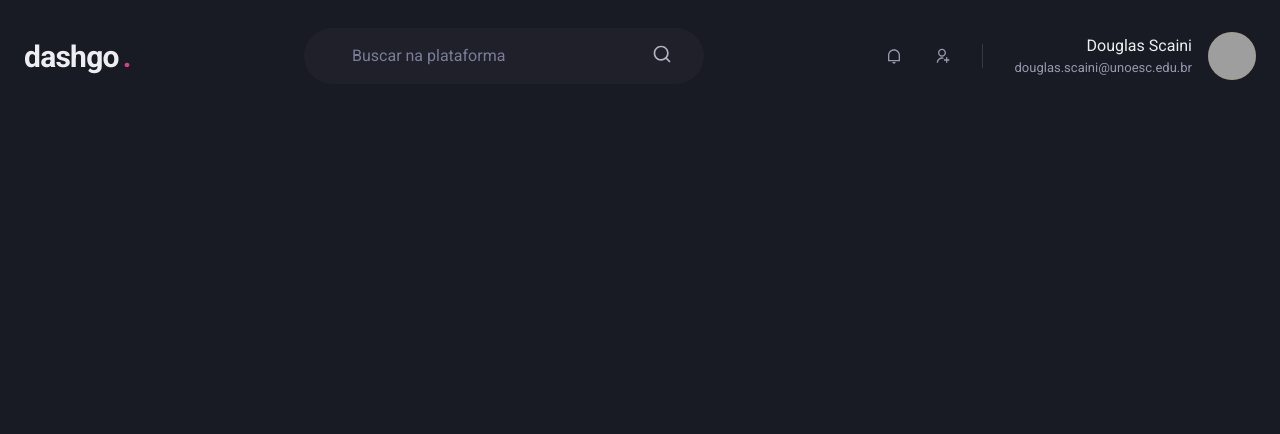
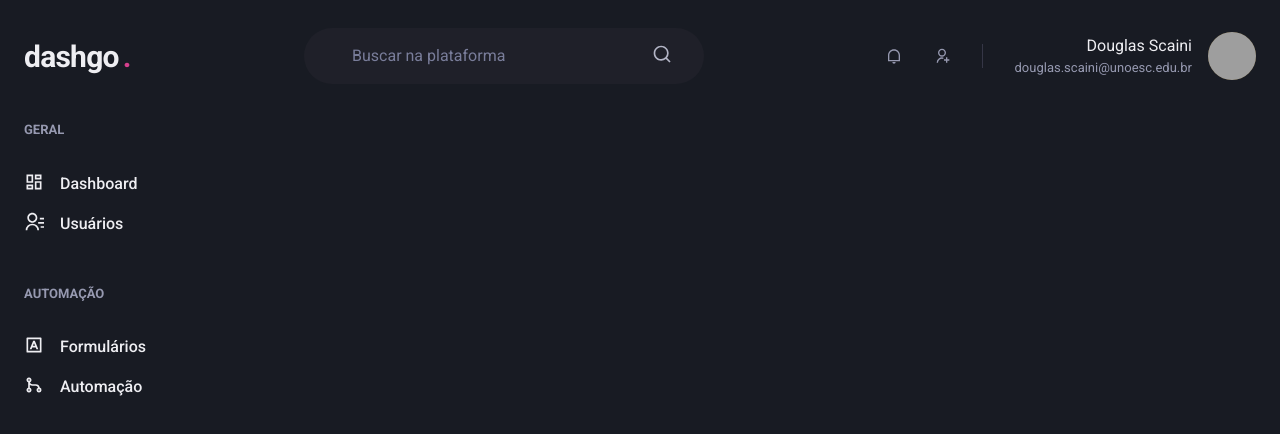
Before and after one commit to douglasscaini/dashgo, a Next.js app: page /dashboard in a window 1280 px wide. Shown: the top 434 px of the page. Built offline with nearby package versions, Linux system fonts and the light colour scheme; grey boxes are pictures that could not be loaded.

Commit message:
feat: Create Sidebar

```diff
--- a/src/components/Header.tsx
+++ b/src/components/Header.tsx
@@ -3,7 +3,7 @@
 
 export function Header() {
   return (
-    <Flex as="header" w="100%" maxWidth={1400} h="20" mx="auto" mt="4" px="6" align="center">
+    <Flex as="header" w="100%" maxWidth={1480} h="20" mx="auto" mt="4" px="6" align="center">
       <Text fontSize="3xl" fontWeight="bold" letterSpacing="tight" w="64">
         dashgo
         <Text as="span" ml="1" color="pink.500">
--- /dev/null
+++ b/src/components/Sidebar.tsx
@@ -0,0 +1,52 @@
+import { Box, Stack, Text, Link, Icon } from "@chakra-ui/react";
+import { RiContactsLine, RiDashboardLine, RiGitMergeLine, RiInputMethodLine } from "react-icons/ri";
+
+export function SideBar() {
+  return (
+    <Box as="aside" w="64" mr="8">
+      <Stack spacing="12" align="flex-start">
+        <Box>
+          <Text fontWeight="bold" color="gray.300" fontSize="small">
+            GERAL
+          </Text>
+          <Stack spacing="4" mt="8" align="stretch">
+            <Link display="flex" align="center">
+              <Icon as={RiDashboardLine} fontSize="20" />
+              <Text ml="4" fontWeight="medium">
+                Dashboard
+              </Text>
+            </Link>
+
+            <Link display="flex" align="center">
+              <Icon as={RiContactsLine} fontSize="20" />
+              <Text ml="4" fontWeight="medium">
+                Usuários
+              </Text>
+            </Link>
+          </Stack>
+        </Box>
+
+        <Box>
+          <Text fontWeight="bold" color="gray.300" fontSize="small">
+            AUTOMAÇÃO
+          </Text>
+          <Stack spacing="4" mt="8" align="stretch">
+            <Link display="flex" align="center">
+              <Icon as={RiInputMethodLine} fontSize="20" />
+              <Text ml="4" fontWeight="medium">
+                Formulários
+              </Text>
+            </Link>
+
+            <Link display="flex" align="center">
+              <Icon as={RiGitMergeLine} fontSize="20" />
+              <Text ml="4" fontWeight="medium">
+                Automação
+              </Text>
+            </Link>
+          </Stack>
+        </Box>
+      </Stack>
+    </Box>
+  );
+}
--- a/src/pages/dashboard.tsx
+++ b/src/pages/dashboard.tsx
@@ -1,5 +1,15 @@
+import { Flex } from "@chakra-ui/react";
 import { Header } from "../components/Header";
+import { SideBar } from "../components/Sidebar";
 
 export default function Dashboard() {
-  return <Header />;
+  return (
+    <Flex direction="column" h="100vh">
+      <Header />
+
+      <Flex w="100%" my="6" maxWidth={1480} mx="auto" px="6">
+        <SideBar />
+      </Flex>
+    </Flex>
+  );
 }
```
